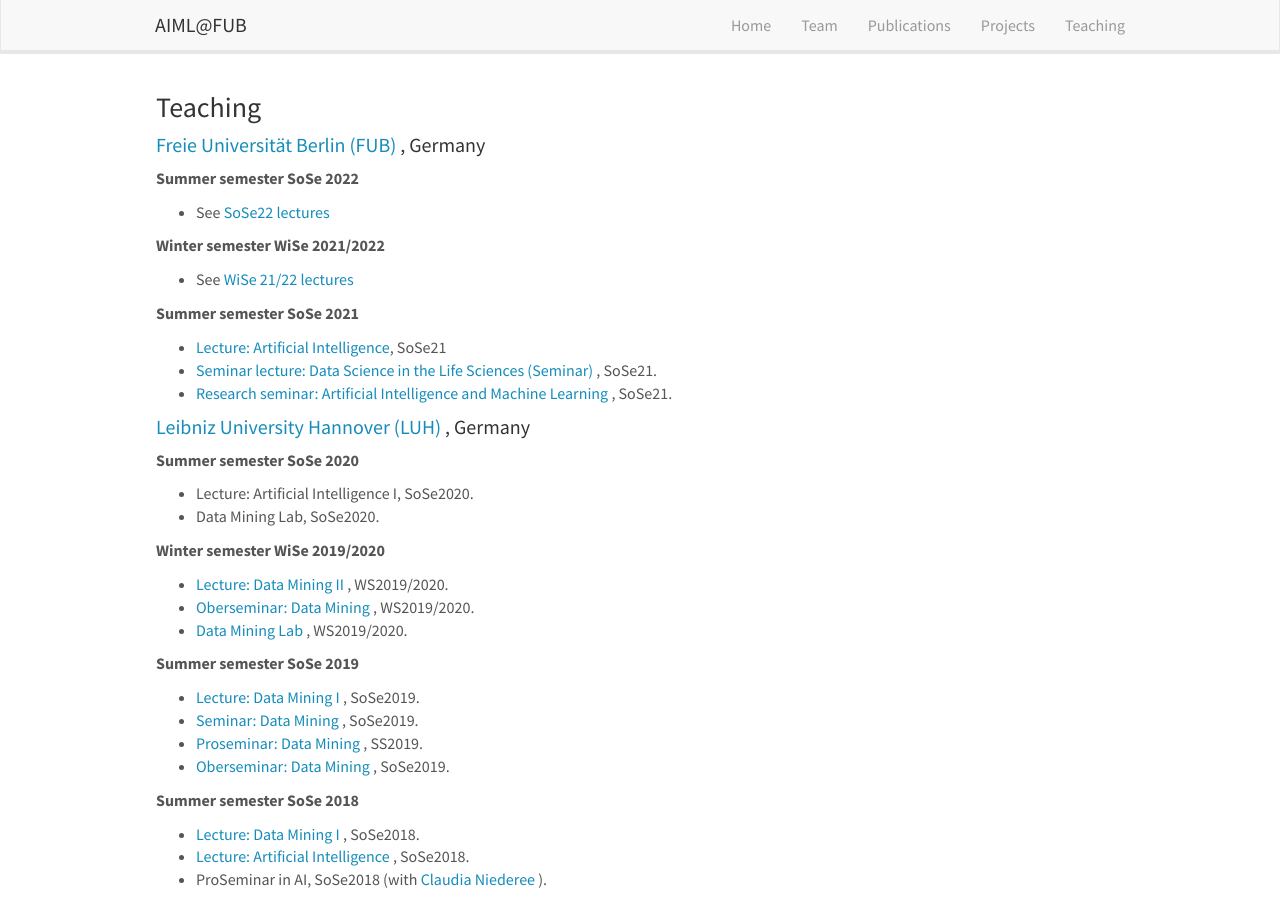
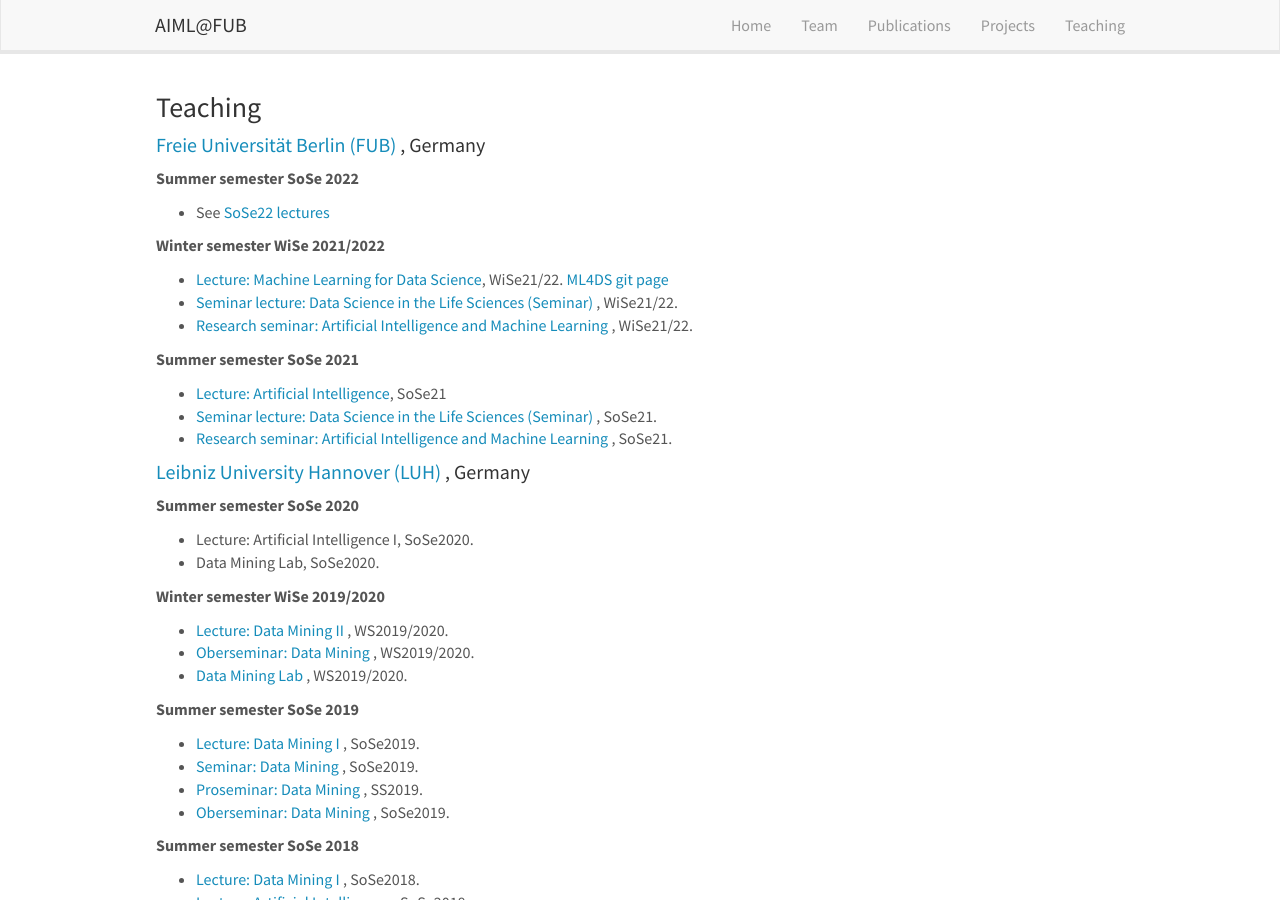
Before and after one commit to AIML-research/AIML-research.github.io, a Jekyll site: the page built from _pages/teaching.md, in a window 1280 px wide and 900 px high. Built offline with Jekyll 4.4.1, drawn with Linux system fonts in a browser that asks for light colours; nearby versions of some CDN libraries.

Commit message:
Update teaching.md

```diff
--- a/_pages/teaching.md
+++ b/_pages/teaching.md
@@ -12,7 +12,9 @@
 - See <a href="https://www.mi.fu-berlin.de/en/inf/groups/ag-KIML/Teaching/SS22/index.html" target="new">SoSe22 lectures</a>
 
 <b> Winter semester WiSe 2021/2022 </b>
-- See <a href="https://www.mi.fu-berlin.de/en/inf/groups/ag-KIML/Teaching/WS-21_22/index.html" target="new">WiSe 21/22 lectures</a>
+- <a href="https://www.mi.fu-berlin.de/en/inf/groups/ag-KIML/Teaching/SS21/Kuenstliche-Intelligenz/index.html" target="new">Lecture: Machine Learning for Data Science</a>, WiSe21/22. <a href="https://github.com/AIML-research/ML4DS" target="_new">ML4DS git page </a>
+- <a href ="https://www.mi.fu-berlin.de/en/inf/groups/ag-KIML/Teaching/SS21/Data-Science/index.html"> Seminar lecture: Data Science in the Life Sciences (Seminar) </a>, WiSe21/22.
+- <a href = "https://www.mi.fu-berlin.de/en/inf/groups/ag-KIML/Teaching/WS-21_22/Forschungsseminar/index.html"> Research seminar: Artificial Intelligence and Machine Learning </a>, WiSe21/22.
 
 <b> Summer semester SoSe 2021 </b>
 - <a href="https://www.mi.fu-berlin.de/en/inf/groups/ag-KIML/Teaching/SS21/Kuenstliche-Intelligenz/index.html" target="new">Lecture: Artificial Intelligence</a>, SoSe21
```
